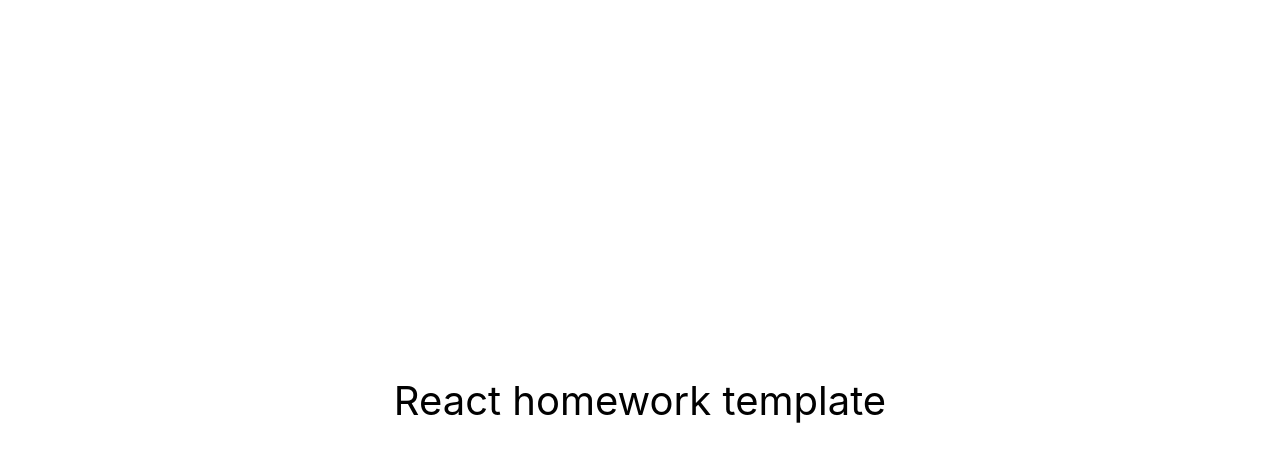
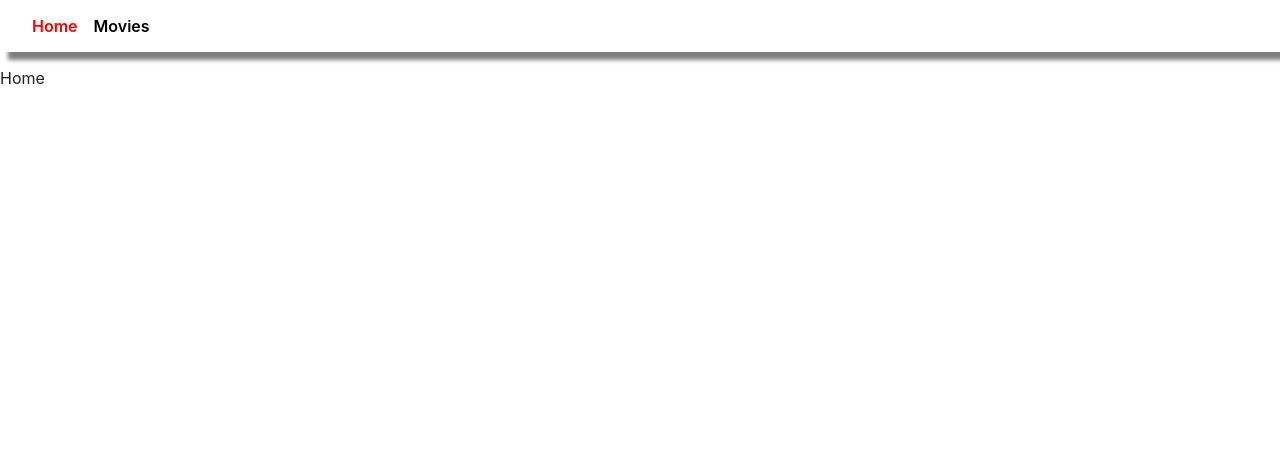
Before and after one commit to ABarchuk1976/goit-react-hw-05-movies, a React (Create React App) app: page / in a window 1280 px wide. Shown: the top 462 px of the page. Built offline with nearby package versions, Linux system fonts and the light colour scheme.

Commit message:
build route structure

```diff
--- a/package.json
+++ b/package.json
@@ -9,7 +9,9 @@
     "@testing-library/user-event": "^13.5.0",
     "react": "^18.1.0",
     "react-dom": "^18.1.0",
+    "react-router-dom": "^6.6.2",
     "react-scripts": "5.0.1",
+    "styled-components": "^5.3.6",
     "web-vitals": "^2.1.3"
   },
   "scripts": {
--- a/src/components/App.jsx
+++ b/src/components/App.jsx
@@ -1,16 +1,17 @@
+import { Route, Routes } from 'react-router-dom';
+import SharedLayout from 'components/SharedLayout';
+
 export const App = () => {
   return (
-    <div
-      style={{
-        height: '100vh',
-        display: 'flex',
-        justifyContent: 'center',
-        alignItems: 'center',
-        fontSize: 40,
-        color: '#010101'
-      }}
-    >
-      React homework template
-    </div>
+    <Routes>
+      <Route path="/" element={<SharedLayout />}>
+        <Route index element={<div>Home</div>} />
+        <Route path="movies" element={<div>Movies</div>} />
+        <Route path="movies/:movieId" element={<div>Movies</div>}>
+          <Route path="cast" element={<div>Cast</div>} />
+          <Route path="reviews" element={<div>Reviews</div>} />
+        </Route>
+      </Route>
+    </Routes>
   );
 };
--- /dev/null
+++ b/src/components/SharedLayout/SharedLayout.jsx
@@ -0,0 +1,19 @@
+import { Outlet } from 'react-router-dom';
+
+import { StyledLink, Section, Header } from './SharedLayout.styled.js';
+
+const SharedLayout = () => {
+  return (
+    <Section>
+      <Header>
+        <nav>
+          <StyledLink to="/">Home</StyledLink>
+          <StyledLink to="/movies">Movies</StyledLink>
+        </nav>
+      </Header>
+      <Outlet />
+    </Section>
+  );
+};
+
+export default SharedLayout;
--- /dev/null
+++ b/src/components/SharedLayout/SharedLayout.styled.js
@@ -0,0 +1,26 @@
+import styled from 'styled-components';
+import { NavLink } from 'react-router-dom';
+
+export const Section = styled.main`
+  margin-left: auto;
+  margin-right: auto;
+`;
+
+export const Header = styled.header`
+  display: flex;
+  align-items: center;
+  padding: 1rem 2rem;
+  margin-bottom: 1rem;
+  box-shadow: 0.5rem 0.5rem 0.25rem 0 rgba(0, 0, 0, 0.5);
+`;
+
+export const StyledLink = styled(NavLink)`
+  font-size: 1rem;
+  font-weight: 600;
+  margin-right: 1rem;
+  text-decoration: none;
+  color: black;
+  &.active {
+    color: red;
+  }
+`;
--- /dev/null
+++ b/src/components/SharedLayout/index.js
@@ -0,0 +1 @@
+export { default } from './SharedLayout';
--- a/src/index.js
+++ b/src/index.js
@@ -1,10 +1,13 @@
 import React from 'react';
+import { BrowserRouter } from 'react-router-dom';
 import ReactDOM from 'react-dom/client';
 import { App } from 'components/App';
 import './index.css';
 
 ReactDOM.createRoot(document.getElementById('root')).render(
   <React.StrictMode>
-    <App />
+    <BrowserRouter>
+      <App />
+    </BrowserRouter>
   </React.StrictMode>
 );
```
Also changed, not shown: src/pages/Home.jsx (added), src/pages/Movies.jsx (added), src/pages/MoviesDetails.jsx (added), 1 other file (tests, documents, lock files or other folders).
